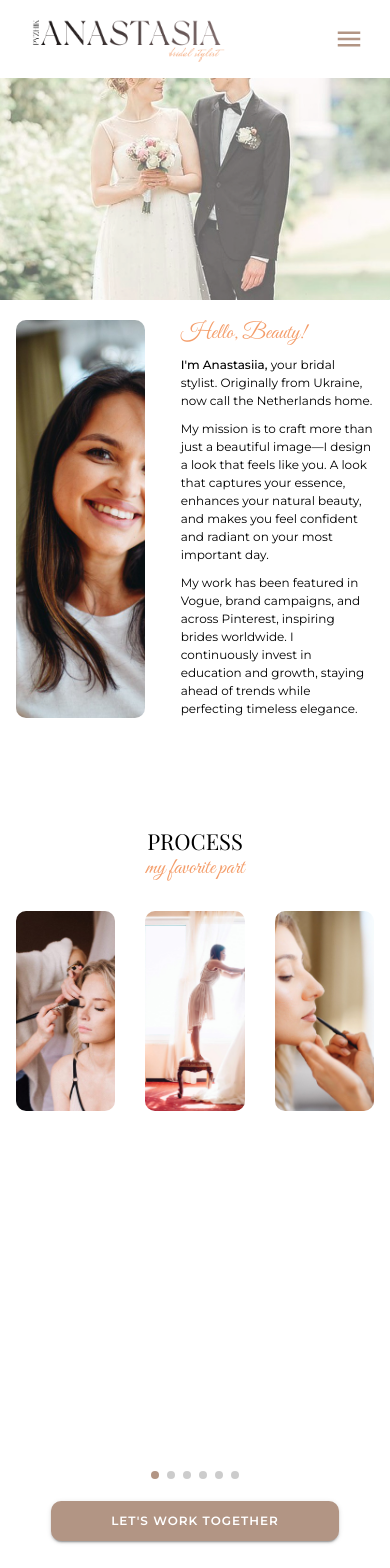
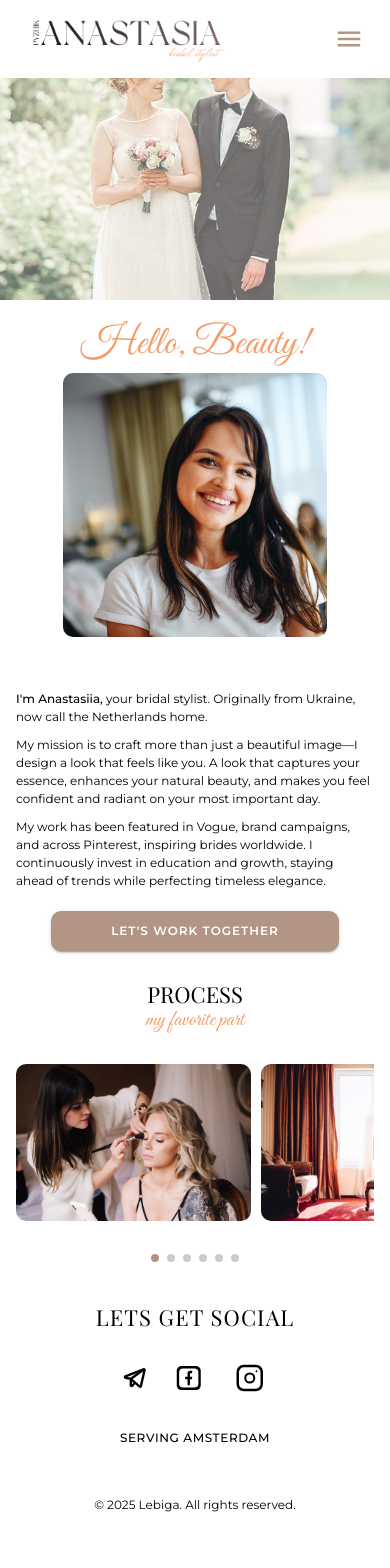
Before and after one commit to vladimirlebiga/anastasia, a Next.js app: page /en/about in a window 390 px wide. Shown: the top 1568 px of the page. After the commit the page ends 1532 px from the top, so only its background shows below. Built offline with nearby package versions, Linux system fonts and the light colour scheme; a web font is replaced by a local one.

Commit message:
mobileversion4

```diff
--- a/next.config.ts
+++ b/next.config.ts
@@ -2,6 +2,14 @@ import { NextConfig } from 'next';
 
 const nextConfig: NextConfig = {
   reactStrictMode: true,
+
+
+    env: {
+      SERVICE_ID: 'service_p19le0o',
+      TEMPLATE_ID: 'template_qxf78cf',
+      PUBLIC_KEY: '2qkB1_RJqmZYfshAG',
+    },
+
 
   // eslint-disable-next-line @typescript-eslint/require-await
   async rewrites() {
--- a/src/components/HelloBeauty/HelloBeauty.tsx
+++ b/src/components/HelloBeauty/HelloBeauty.tsx
@@ -9,18 +9,27 @@ import {
   StyledH1,
   StyledP,
   StyledSpan,
+  StyledButtonWrapper,
 } from './Styled';
+import { Button } from '@mui/material';
+import { useResponsive } from '@/contexts/ResponsiveContext';
 
 export const HelloBeauty = () => {
+  const { isMobile } = useResponsive();
   return (
-    <StyledSection>
+    <StyledSection isMobile={isMobile}>
       <Container>
-        <StyledWrapper>
-          <StyledWrapperLeft>
-            <StyledImage src='/img/aboutpage/hellobeauty.jpg' alt='hellobeauty' />
+        <StyledWrapper isMobile={isMobile}>
+          <StyledWrapperLeft isMobile={isMobile}>
+            <StyledImage
+              src='/img/aboutpage/hellobeauty.jpg'
+              alt='hellobeauty'
+            />
           </StyledWrapperLeft>
-          <StyledWrapperRight>
-            <StyledH1 variant='h2'>Hello, Beauty!</StyledH1>
+          <StyledH1 variant='h2' isMobile={isMobile}>
+            Hello, Beauty!
+          </StyledH1>
+          <StyledWrapperRight isMobile={isMobile}>
             <StyledP variant='body1'>
               <StyledSpan>I'm Anastasiia,</StyledSpan> your bridal stylist.
               Originally from Ukraine, now call the Netherlands home.
@@ -39,6 +48,13 @@ export const HelloBeauty = () => {
             </StyledP>
           </StyledWrapperRight>
         </StyledWrapper>
+        {isMobile && (
+          <StyledButtonWrapper>
+            <Button variant='contained' href='/contact#form'>
+              let's work together
+            </Button>
+          </StyledButtonWrapper>
+        )}
       </Container>
     </StyledSection>
   );
--- a/src/components/HelloBeauty/Styled.tsx
+++ b/src/components/HelloBeauty/Styled.tsx
@@ -1,35 +1,51 @@
 import { styled } from '@mui/material/styles';
 import { Typography } from '@mui/material';
 
-export const StyledSection = styled('section')(() => ({
+export const StyledSection = styled('section', {
+  shouldForwardProp: (prop) => prop !== 'isMobile',
+})<{ isMobile: boolean }>(({ isMobile }) => ({
     // backgroundColor: '#F5F5F5',
     paddingTop: '20px',
-    paddingBottom: '60px',
+    paddingBottom: isMobile ? '10px' : '60px',
   }));
 
-  export const StyledWrapper = styled('div')(() => ({
+  export const StyledWrapper = styled('div', {
+    shouldForwardProp: (prop) => prop !== 'isMobile',
+  })<{ isMobile: boolean }>(({ isMobile }) => ({
     display: 'grid',
-    gridTemplateColumns: '1fr 1.5fr',
-    gap: '10%',
+    gridTemplateColumns: isMobile ? '1fr' : '1fr 1.5fr',
+    gridTemplateRows: isMobile ? 'repeat(11, 1fr)' : 'repeat(5, 1fr)',
+    gap: isMobile ? '0' : '10%',
   }));
 
-  export const StyledWrapperLeft = styled('div')(() => ({
+  export const StyledWrapperLeft = styled('div', {
+    shouldForwardProp: (prop) => prop !== 'isMobile',
+  })<{ isMobile: boolean }>(({ isMobile }) => ({
+    gridArea: isMobile ? '2 / 1 / 7 / 2' : '1 / 1 / 6 / 2',
+    width: isMobile ? '264px' : 'auto',
+    height: isMobile ? '264px' : 'auto',
+    margin: isMobile ? '0 auto' : '0',
+
+  }));
+
+  export const StyledWrapperRight = styled('div', {
+    shouldForwardProp: (prop) => prop !== 'isMobile',
+  })<{ isMobile: boolean }>(({ isMobile }) => ({
+    gridArea: isMobile ? '8 / 1 / 12 / 2' : '2 / 2 / 6 / 3',
     display: 'flex',
     flexDirection: 'column',
     gap: '10px',
   }));
 
-  export const StyledWrapperRight = styled('div')(() => ({
-    display: 'flex',
-    flexDirection: 'column',
-    gap: '10px',
-  }));
-
-  export const StyledH1 = styled(Typography)(() => ({
+  export const StyledH1 = styled(Typography, {
+    shouldForwardProp: (prop) => prop !== 'isMobile',
+  })<{ isMobile: boolean }>(({ isMobile }) => ({
+    gridArea: isMobile ? '1 / 1 / 2 / 2' : '1 / 2 / 2 / 3',
     fontFamily: 'Great Vibes',
     color: '#F49D6A',
     textAlign: 'left',
-    // textTransform: 'lowercase',
+    fontSize: isMobile ? '40px !important' : '48px',
+    margin: isMobile ? '0 auto' : '0',
 }));
 
 export const StyledP = styled(Typography)(() => ({
@@ -49,3 +65,10 @@ export const StyledP = styled(Typography)(() => ({
     fontWeight: 500,
     color: '#000000',
   }));
+
+  export const StyledButtonWrapper = styled('div')(() => ({
+    display: 'flex',
+    alignItems: 'center',
+    justifyContent: 'center',
+    marginTop: '10px',
+  }));
--- a/src/components/Input/DateInput.tsx
+++ b/src/components/Input/DateInput.tsx
@@ -33,7 +33,8 @@ export const DateInput = ({
             label={label}
             format="dd/MM/yyyy"
             minDate={new Date()}
-            {...field}
+            value={field.value || null}
+            onChange={field.onChange}
             slotProps={{
               textField: {
                 error: !!fieldState.error,
--- a/src/components/Process/Process.tsx
+++ b/src/components/Process/Process.tsx
@@ -3,6 +3,7 @@ import React from 'react';
 import { SwiperComponent } from '../Swiper/Swiper';
 import { Button, Container } from '@mui/material';
 import { StyledSection, StyledH1, StyledH2, StyledWrapper } from './Styled';
+import { useResponsive } from '@/contexts/ResponsiveContext';
 
 const config = [
 
@@ -40,15 +41,18 @@ const config = [
 
 
 export const Process = () => {
+    const { isMobile } = useResponsive();
     return (
-        <StyledSection>
+        <StyledSection isMobile={isMobile}>
           <Container>
             <StyledH1 variant='h2'>process</StyledH1>
             <StyledH2 variant='h2'>my favorite part</StyledH2>
-            <SwiperComponent config={config} id='review' />
-            <StyledWrapper>
-              <Button variant='contained' href='/contact#form'>let's work together</Button>
-            </StyledWrapper>
+            <SwiperComponent config={config} id={isMobile ? 'processMobile' : 'process'} />
+            {!isMobile && (
+              <StyledWrapper>
+                <Button variant='contained' href='/contact#form'>let's work together</Button>
+              </StyledWrapper>
+            )}
           </Container>
         </StyledSection>
       );
--- a/src/components/Process/Styled.tsx
+++ b/src/components/Process/Styled.tsx
@@ -1,9 +1,11 @@
 import { styled } from '@mui/material/styles';
 import Typography from '@mui/material/Typography';
 
-export const StyledSection = styled('section')(() => ({
-  paddingTop: '50px',
-  paddingBottom: '70px',
+export const StyledSection = styled('section', {
+  shouldForwardProp: (prop) => prop !== 'isMobile',
+})<{ isMobile: boolean }>(({ isMobile }) => ({
+  paddingTop: isMobile ? '20px' : '50px',
+  paddingBottom: isMobile ? '10px' : '70px',
 }));
 
 export const StyledH1 = styled(Typography)(() => ({
--- a/src/components/SomeOf/SomeOf.tsx
+++ b/src/components/SomeOf/SomeOf.tsx
@@ -46,7 +46,7 @@ export const SomeOf = () => {
           </StyledP>
           <StyledImgWrapper>
             {isMobile && (
-              <SwiperComponent config={config.hairstyles} id='hairstyles' />
+              <SwiperComponent config={config.hairstyles} id='hairstylesMobile' />
             )}
             {!isMobile && (
               <StyledUl>
--- a/src/components/Swiper/Styled.tsx
+++ b/src/components/Swiper/Styled.tsx
@@ -1,7 +1,7 @@
 import { styled } from '@mui/material/styles';
 import Typography from '@mui/material/Typography';
 
-export const StyledItem = styled('div')(({ isRound, isMobile, height }: { isRound: boolean, isMobile: boolean, height: string }) => ({
+export const StyledItem = styled('div')(({height }: { height: string }) => ({
   display: 'flex',
   flexDirection: 'column',
   alignItems: 'center',
@@ -10,9 +10,9 @@ export const StyledItem = styled('div')(({ isRound, isMobile, height }: { isRoun
   // gap: isRound ? '0' : '10px',
 }));
 
-export const StyledImage = styled('img')(({ isRound }: { isRound: boolean }) => ({
-  width: isRound ? '260px' : '350px',
-  height: isRound ? '260px' : '200px',
+export const StyledImage = styled('img')(({ isRound, imgHeight, imgWidth }: { isRound: boolean, imgHeight: string, imgWidth: string }) => ({
+  width: imgWidth,
+  height: imgHeight,
   objectFit: 'cover',
   objectPosition: 'center',
   borderRadius: isRound ? '100%' : '10px',
--- a/src/components/Swiper/Swiper.tsx
+++ b/src/components/Swiper/Swiper.tsx
@@ -19,6 +19,51 @@ import { useResponsive } from '@/contexts/ResponsiveContext';
 import { FreeMode, Pagination, Navigation } from 'swiper/modules';
 
 const swiperConfiguration = {
+  hairstylesMobile: {
+    navigation: false,
+    slidesPerView: 2.3,
+    centeredSlides: false,
+    freeMode: false,
+    spaceBetween: 10,
+    loop: true,
+    pagination: {
+      clickable: true,
+    },
+    modules: [Pagination],
+    height: '250px',
+    imgHeight: '210px',
+    imgWidth: '160px',
+  },
+  // hairstyles: {
+  //   navigation: false,
+  //   slidesPerView: 3,
+  //   centeredSlides: false,
+  //   freeMode: false,
+  //   spaceBetween: 10,
+  //   loop: true,
+  //   pagination: {
+  //     clickable: true,
+  //   },
+  //   modules: [Pagination],
+  //   height: '250px',
+  //   imgHeight: '350px',
+  //   imgWidth: '480px',
+  // },
+  reviewMobile: {
+    navigation: true,
+    slidesPerView: 1,
+    spaceBetween: 30,
+    centeredSlides: false,
+    freeMode: false,
+    loop: true,
+    pagination: {
+      clickable: true,
+    },
+    modules: [Navigation, Pagination],
+    height: '450px',
+    imgHeight: '230px',
+    imgWidth: '230px',
+  },
   review: {
     navigation: false,
     slidesPerView: 3,
@@ -29,12 +74,14 @@ const swiperConfiguration = {
     pagination: {
       clickable: true,
     },
-    modules:[Pagination, FreeMode],
-    height: '580px'
+    modules: [Pagination, FreeMode],
+    height: '580px',
+    imgHeight: '260px',
+    imgWidth: '260px',
   },
-  hairstyles: {
+  processMobile: {
     navigation: false,
-    slidesPerView: 2.3,
+    slidesPerView: 1.5,
     centeredSlides: false,
     freeMode: false,
     spaceBetween: 10,
@@ -42,22 +89,26 @@ const swiperConfiguration = {
     pagination: {
       clickable: true,
     },
-    modules:[Pagination],
-    height: '250px'
+    modules: [Pagination],
+    height: '210px',
+    imgHeight: '172px',
+    imgWidth: '250px',
   },
-     reviewMobile: {
-     navigation: true,
-     slidesPerView: 1,
-     spaceBetween: 30,
+  process: {
+    navigation: false,
+    slidesPerView: 2.3,
     centeredSlides: false,
     freeMode: false,
+    spaceBetween: 0,
     loop: true,
     pagination: {
       clickable: true,
     },
-     modules:[Navigation, Pagination],
-     height: '450px'
-   }
+    modules: [Pagination],
+    height: '380px',
+    imgHeight: '350px',
+    imgWidth: '480px',
+  },
 };
 
 export const SwiperComponent = ({
@@ -67,8 +118,19 @@ export const SwiperComponent = ({
   config: any;
   id: keyof typeof swiperConfiguration;
 }) => {
-  const { slidesPerView, spaceBetween, freeMode, pagination, loop, centeredSlides, modules, navigation, height } =
-    swiperConfiguration[id];
+  const {
+    slidesPerView,
+    spaceBetween,
+    freeMode,
+    pagination,
+    loop,
+    centeredSlides,
+    modules,
+    navigation,
+    height,
+    imgHeight,
+    imgWidth,
+  } = swiperConfiguration[id];
   const { isMobile } = useResponsive();
   const swiperRef = useRef<any>(null);
   const [isReady, setIsReady] = useState(false);
@@ -119,15 +181,22 @@ export const SwiperComponent = ({
       >
         {config.map((item: any) => (
           <SwiperSlide key={item.title}>
-            <StyledItem isRound={item.isRound} isMobile={isMobile} height={height}>
-              <StyledImage isRound={item.isRound} src={item.image} alt={item.title} />
+            <StyledItem height={height}>
+              <StyledImage
+                isRound={item.isRound}
+                src={item.image}
+                alt={item.title}
+                imgHeight={imgHeight}
+                imgWidth={imgWidth}
+              />
               <StyledTextTitle variant='h2'>{item.textTitle}</StyledTextTitle>
-              <StyledText variant='body2' isMobile={isMobile}>{item.text}</StyledText>
+              <StyledText variant='body2' isMobile={isMobile}>
+                {item.text}
+              </StyledText>
             </StyledItem>
           </SwiperSlide>
         ))}
       </Swiper>
-
     </StyledSwiperWrapper>
   );
 };
```
Also changed, not shown: src/components/Form/Form.tsx (+30 -11 lines). Lines whose indentation alone changed are shown as unchanged.
